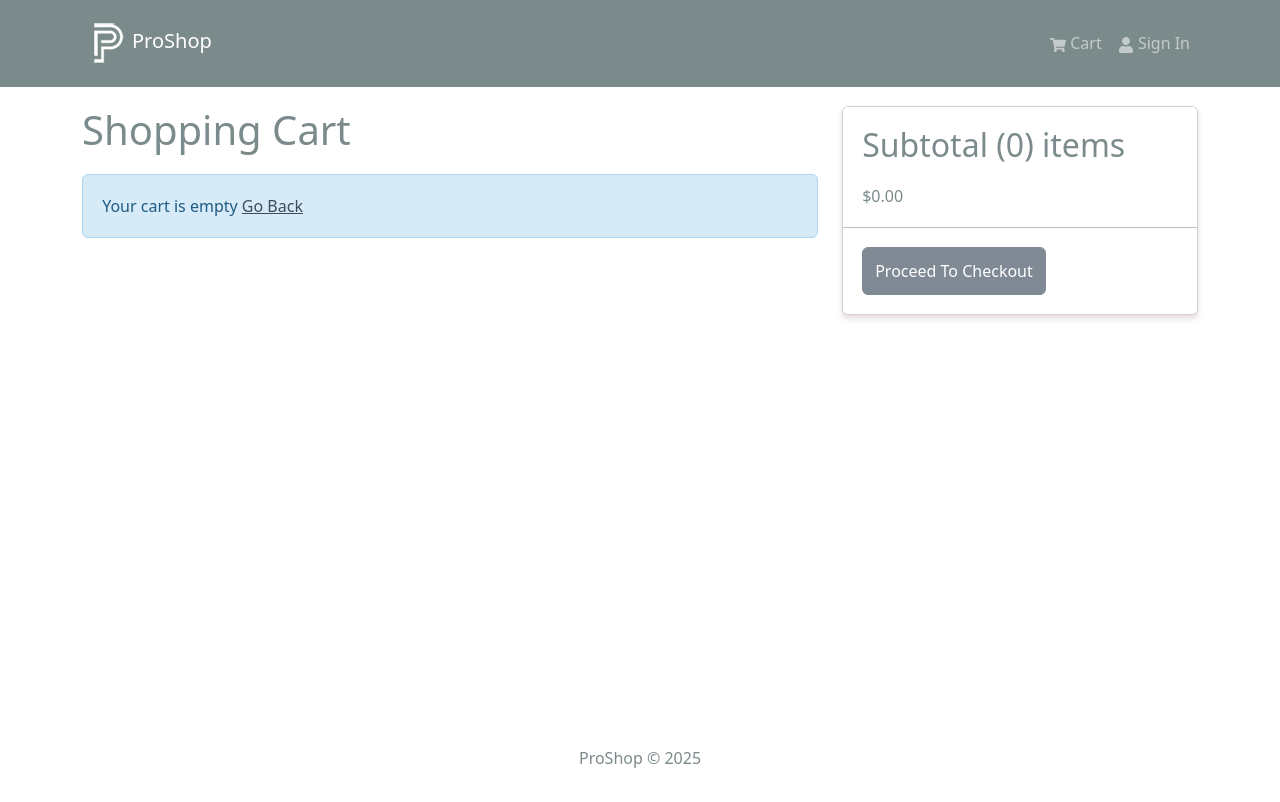
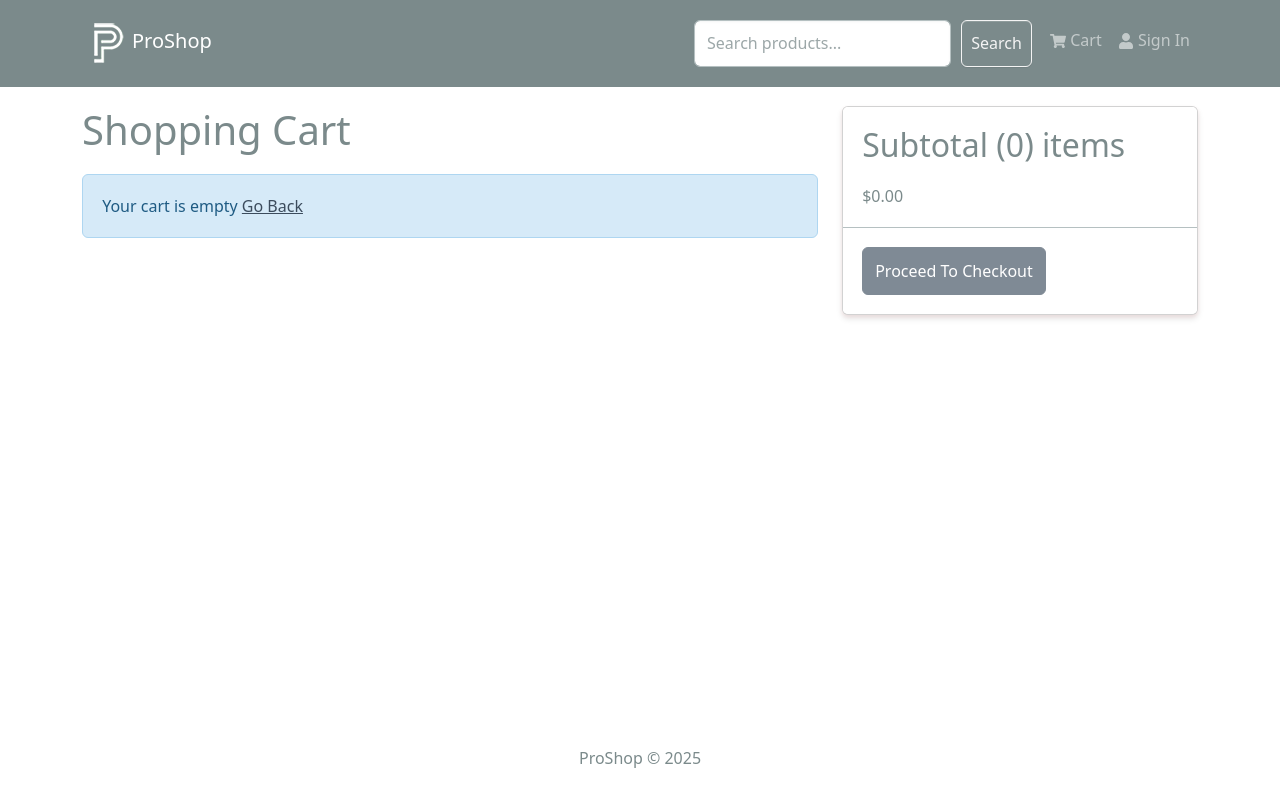
Before and after one commit to Yulian-Caesar/proshop, a React (Vite) app in the folder frontend/: page /cart in a window 1280 px wide. Shown: the top 802 px of the page. Built offline with nearby package versions, Linux system fonts and the light colour scheme.

Commit message:
SearchBox Component

```diff
--- a/frontend/src/components/Header/Header.tsx
+++ b/frontend/src/components/Header/Header.tsx
@@ -6,6 +6,7 @@
 import { RootState } from '../../store';
 import { logout } from '../../slices/authSlice'
 import { useLogoutMutation } from '../../slices/usersApiSlice'
+import { SearchBox } from '../SearchBox/SearchBox'
 
 export const Header = () => {
 	const { cartItems } = useSelector((state: RootState) => state.cart)
@@ -36,6 +37,7 @@
 					<Navbar.Toggle aria-controls='basic-navbar-nav' />
 					<Navbar.Collapse id='basic-navbar-nav'>
 						<Nav className='ms-auto'>
+							<SearchBox />
 							<Link to='/cart' className='nav-link'>
 								<FaShoppingCart /> Cart
 								{cartItems.length > 0 && (
--- /dev/null
+++ b/frontend/src/components/SearchBox/SearchBox.tsx
@@ -0,0 +1,34 @@
+import React, { useState } from 'react'
+import { Button, Form } from 'react-bootstrap';
+import { useNavigate, useParams } from 'react-router'
+
+export const SearchBox = () => {
+	const navigate = useNavigate();
+	const { keyword: urlKeyword } = useParams()
+	const [keyword, setKeyword] = useState(urlKeyword || '')
+
+	const submitHandler = (e: React.FormEvent<HTMLFormElement>) => {
+		e.preventDefault()
+
+		if(keyword.trim()) {
+			navigate(`/search/${keyword}`)
+			setKeyword('')
+		} else {
+			navigate('/')
+		}
+	}
+
+	return (
+		<Form onSubmit={submitHandler} className='d-flex'>
+			<Form.Control
+				type='text'
+				name='q'
+				value={keyword}
+				onChange={(e) => setKeyword(e.target.value)}
+				placeholder='Search products...'
+				className='mr-sm-2 ml-sm-5'
+			></Form.Control>
+			<Button type='submit' variant='outline-light' className='p-2 mx-2'>Search</Button>
+		</Form>
+	)
+}
--- a/frontend/src/pages/Home.tsx
+++ b/frontend/src/pages/Home.tsx
@@ -3,7 +3,7 @@
 import { useGetProductsQuery } from "../slices/productsApiSlice"
 import Loader from "../components/Loader/Loader"
 import { Message } from "../components/Message/Message"
-import { useParams } from "react-router"
+import { Link, useParams } from "react-router"
 import Paginate from "../components/Paginate/Paginate"
 
 export const Home = () => {
@@ -15,6 +15,7 @@
 	if(error) return <Message variant="danger">{error?.data?.message || error.error}</Message>
 	return (
 		<>
+			{ keyword && <Link to='/' className="btn btn-light mb-4">Go Back</Link>}
 			<h1>Latest Products</h1>
 			<Row>
 				{data.products.map(product => (
```
